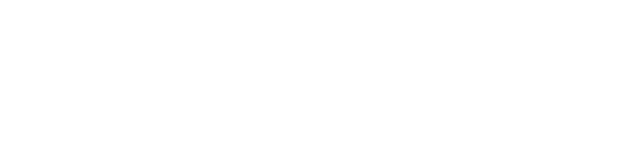
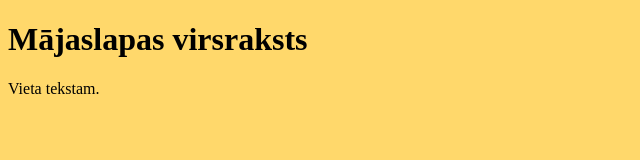
Before and after one commit to sadsewd/projekts1, a plain HTML site: page index.html in a window 1280 px wide. Shown: the whole page, without its empty margins (0-640 px from the left). Drawn offline with Linux system fonts and the light colour scheme.

Commit message:
Pievienots teksts mājaslapai un nomainīta mājaslapas krāsa

```diff
--- a/index.html
+++ b/index.html
@@ -1,8 +1,15 @@
 <!DOCTYPE html>
 <html lang="en">
+
 <head>
 <meta charset="UTF-8">
 <meta name="viewport" content="width=device-width, initial-scale=1.0">
 <title>Pirmā HTML lapa</title>
 <link rel="stylesheet" href="stils.css">
+
+<body>
+<h1>Mājaslapas virsraksts</h1>
+ <p>Vieta tekstam.</p>
+</body>
+
 </head>
--- a/stils.css
+++ b/stils.css
@@ -1,3 +1,3 @@
 body{
-	background-color: lightred;
+	background-color: #ffd86b;
 }
```
